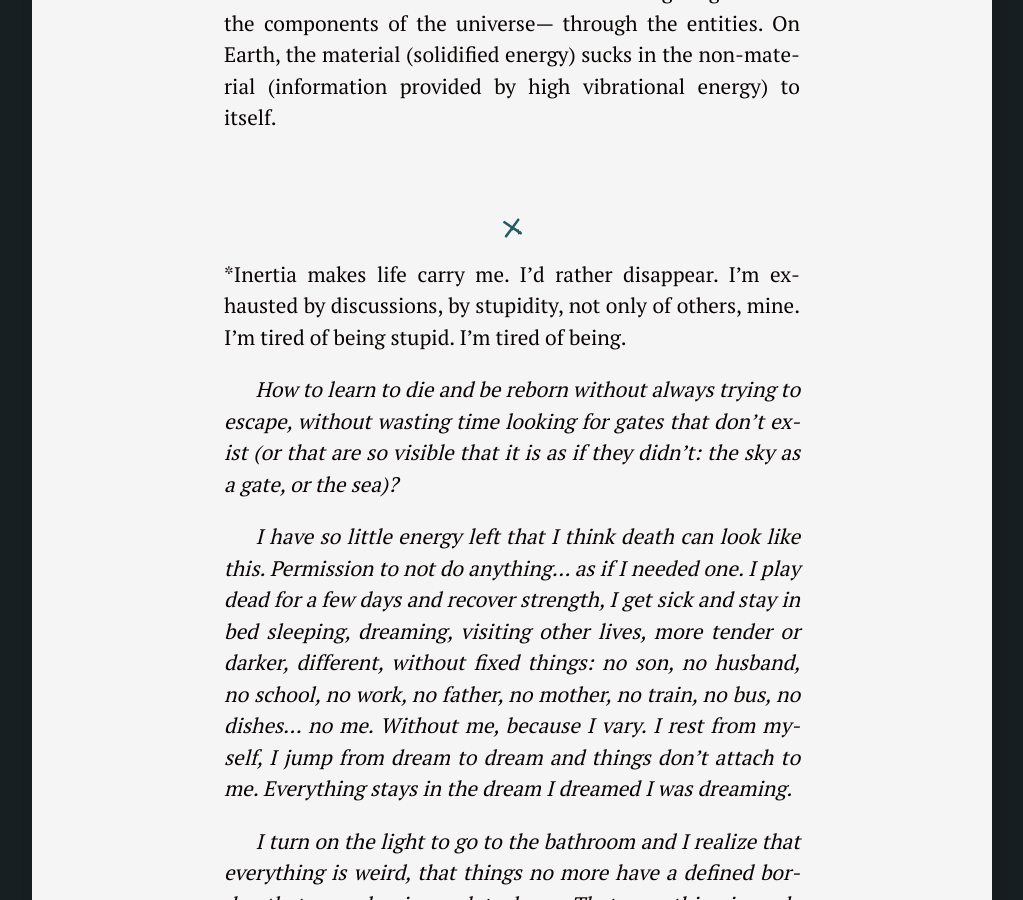
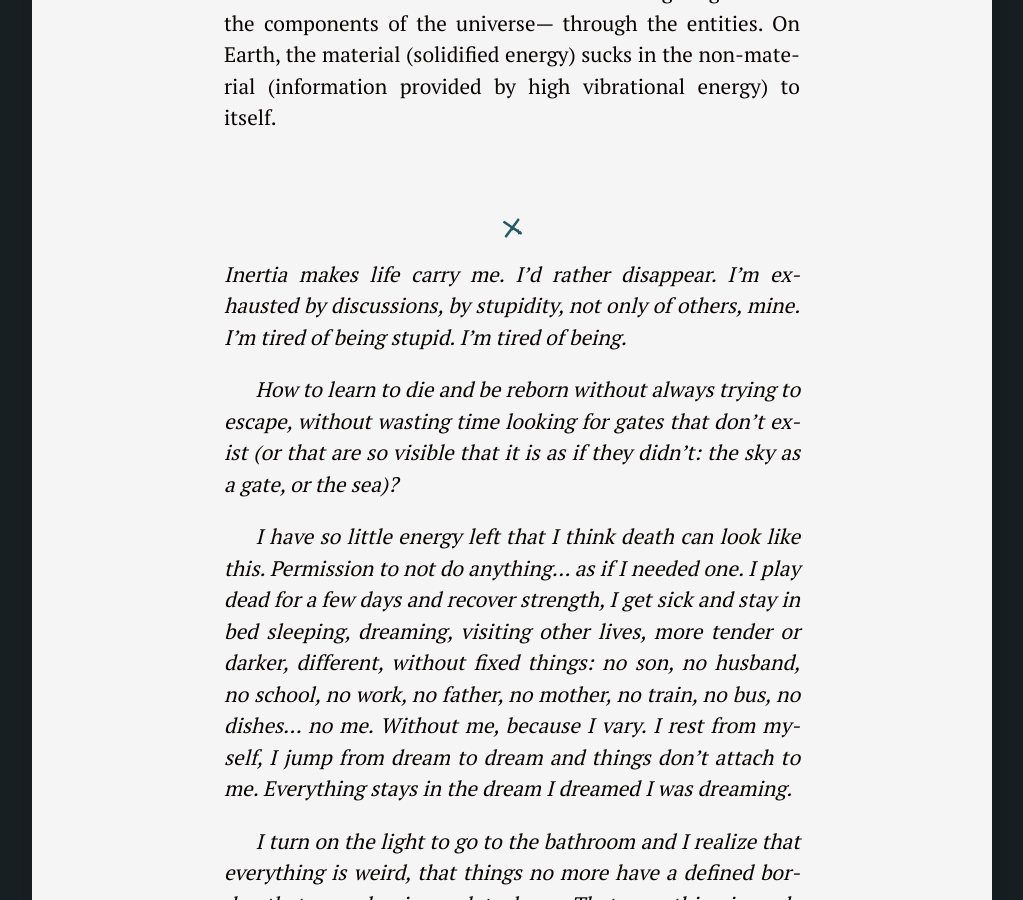
Before and after one commit to silvialohrmann/editorial, a Jekyll site: the page built from _posts/2022-11-18-we-are-houses.md, in a window 1280 px wide and 900 px high, scrolled down 5868 px. Shown: the whole window, without its empty margins (128-1151 px from the left). Built offline with Jekyll 4.4.1, drawn with Linux system fonts in a browser that asks for light colours; some of the changed lines change nothing that is shown; some of the changed text lies outside the part shown.

Commit message:
Update 2022-11-18-we-are-houses.md

```diff
--- a/_posts/2022-11-18-we-are-houses.md
+++ b/_posts/2022-11-18-we-are-houses.md
@@ -8,7 +8,7 @@
 
 “Take care,” she said.
 
-“Saturday at eight. <del title="edited on 2022-11-19">In</del><ins>At</ins>[^1] this same corner?”
+“Saturday at eight. <del title="edited on 2022-11-19">In</del><ins>At</ins>[^at] this same corner?”
 
 But no. I waited and waited. <ins>Had she also been waiting… disappointed, doubting my existence?</ins>
 
@@ -64,7 +64,7 @@
 
 We noticed that family ties affect the healthy relationship between our projections. That love is distorted and diluted in the materiality of which its demonstrations are composed. Love itself is the flow of the substance —the one that conveys information and that is the medium that brings together all the components of the universe— through the entities. On Earth, the material (solidified energy) sucks in the non-material (information provided by high vibrational energy) to itself.
 <hr>
-*Inertia makes life carry me. I’d rather disappear. I’m exhausted by discussions, by stupidity, not only of others, mine. I’m tired of being stupid. I’m tired of being.
+*Inertia makes life carry me. I’d rather disappear. I’m exhausted by discussions, by stupidity, not only of others, mine. I’m tired of being stupid. I’m tired of being.*
 
 *How to learn to die and be reborn without always trying to escape, without wasting time looking for gates that don’t exist (or that are so visible that it is as if they didn’t: the sky as a gate, or the sea)?*
 
@@ -95,4 +95,5 @@
 
 Upon waking, I find everyday life very hard to face, the contrast is almost unbearable to me. Luckily, chatting with Itna all the way to school helps me enter the world slowly.
 
-[^1]: https://forum.wordreference.com/threads/in-at-on-the-corner.348930/
+<h5 class="footnotes">Notes</h4>
+[^at]: https://forum.wordreference.com/threads/in-at-on-the-corner.348930/
```
